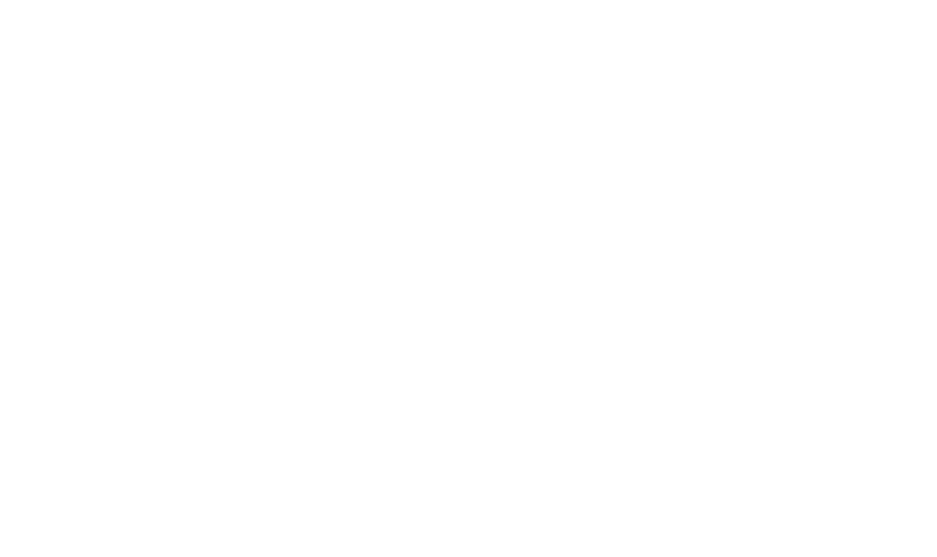
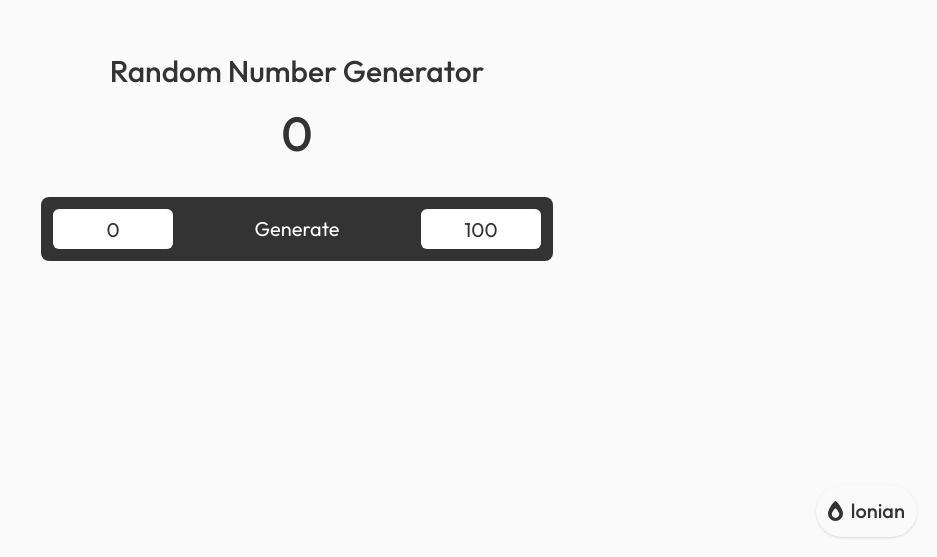
Before and after one commit to aurickwilliam/mini-projects, a React (Vite) app: page /random-number in a window 1280 px wide. Before the commit this address had no page. Shown: the part 243-800 px from the top of the page, without its empty margins (343-1280 px from the left). Built offline with nearby package versions, Linux system fonts and the light colour scheme.

Commit message:
Added Random Number Generator

```diff
--- a/src/App.jsx
+++ b/src/App.jsx
@@ -2,6 +2,7 @@ import { Routes, Route } from 'react-router-dom'
 import Home from './pages/Home'
 import CounterProgram from './pages/CounterProgram'
 import NumberGuessing from './pages/NumberGuessing'
+import RandomNumber from './pages/RandomNumber'
 
 export default function App() {
   return (
@@ -10,6 +11,7 @@ export default function App() {
         <Route path="/" element={<Home />} />
         <Route path="/counter-program" element={<CounterProgram />} />
         <Route path="/number-guessing" element={<NumberGuessing />} />
+        <Route path="/random-number" element={<RandomNumber />} />
       </Routes>
     </main>
   )
--- a/src/index.css
+++ b/src/index.css
@@ -7,6 +7,18 @@ body{
   padding: 0;
   box-sizing: border-box;
 }
+
+/* In your global CSS (e.g., index.css or app.css) */
+input[type="number"]::-webkit-inner-spin-button,
+input[type="number"]::-webkit-outer-spin-button {
+  -webkit-appearance: none;
+  margin: 0;
+}
+
+input[type="number"] {
+  -moz-appearance: textfield; /* Firefox */
+}
+
 
 @theme {
   --color-charcoal: #333333;
@@ -24,3 +36,9 @@ body{
     @apply mx-5 sm:mx-15 md:mx-30 lg:mx-40 xl:mx-50 2xl:mx-70
   }
 }
+
+@layer base {
+  button{
+    @apply bg-charcoal text-center text-white rounded-lg cursor-pointer
+  }
+}
--- a/src/pages/CounterProgram.jsx
+++ b/src/pages/CounterProgram.jsx
@@ -31,15 +31,15 @@ export default function CounterProgram() {
 
         {/* Buttons */}
         <div className='flex gap-10'>
-          <button onClick={handleDecreaseClick} className='bg-charcoal h-15 w-15 rounded-lg cursor-pointer transition ease-in-out hover:bg-gray-600 active:scale-90'>
+          <button onClick={handleDecreaseClick} className='h-15 w-15 transition ease-in-out hover:bg-gray-600 active:scale-90'>
             <FontAwesomeIcon icon={faMinus} className='text-white text-lg' />
           </button>
 
-          <button onClick={handleResetClick} className='bg-charcoal h-15 w-15 rounded-lg cursor-pointer transition ease-in-out hover:bg-gray-600 active:scale-90'>
+          <button onClick={handleResetClick} className='h-15 w-15 transition ease-in-out hover:bg-gray-600 active:scale-90'>
             <FontAwesomeIcon icon={faRotateRight} className='text-white text-lg' />
           </button>
 
-          <button onClick={handleIncreaseClick} className='bg-charcoal h-15 w-15 rounded-lg cursor-pointer transition ease-in-out hover:bg-gray-600 active:scale-90'>
+          <button onClick={handleIncreaseClick} className='h-15 w-15 transition ease-in-out hover:bg-gray-600 active:scale-90'>
             <FontAwesomeIcon icon={faPlus} className='text-white text-lg' />
           </button>
         </div>
--- a/src/pages/Home.jsx
+++ b/src/pages/Home.jsx
@@ -1,6 +1,8 @@
 import NavBar from "../components/NavBar"
 import ProjectCard from "../components/ProjectCard"
 import counterCover from "../assets/cover-img/counter-cover.png"
+import numberGuessingCover from "../assets/cover-img/number-guessing-cover.png"
+import randomNumberCover from "../assets/cover-img/random-number-cover.png"
 
 export default function Home() {
 
@@ -15,7 +17,13 @@ export default function Home() {
       title: "Number-Guessing Game",
       description: "Simple game where the user need to guess the number from 1 - 100",
       destination: "/number-guessing",
-      coverImg: counterCover,
+      coverImg: numberGuessingCover,
+    },
+    {
+      title: "Random-Number Generator",
+      description: "Simple number generator from X to X",
+      destination: "/random-number",
+      coverImg: randomNumberCover,
     }
   ]
 
@@ -35,7 +43,7 @@ export default function Home() {
 
         <div className="my-5 flex flex-col gap-5 md:grid grid-cols-2 xl:grid-cols-3">
           {
-            listProjects.map((project) => <ProjectCard project={project}/>)
+            listProjects.map((project, index) => <ProjectCard project={project} key={index}/>)
           }
         </div>
       </section>
--- a/src/pages/NumberGuessing.jsx
+++ b/src/pages/NumberGuessing.jsx
@@ -33,7 +33,6 @@ export default function NumberGuessing() {
     }
 
     if (parseInt(guess) === number) {
-      setHint("AYOOOO");
       setHaveGuessed(true);
       setNoGuess(prev => prev + 1);
     }
@@ -80,7 +79,7 @@ export default function NumberGuessing() {
             onChange={(e) => setGuess(e.target.value)}
             className="w-full h-10 p-2 text-center text-charcoal font-outfit border-2 border-charcoal rounded-lg"/>
 
-          <button type="submit" className="w-full bg-charcoal text-white font-outfit p-2 mt-3 rounded-lg cursor-pointer transition ease-in-out hover:bg-gray-600 active:scale-95">
+          <button type="submit" className="w-fullfont-outfit p-2 mt-3 transition ease-in-out hover:bg-gray-600 active:scale-95">
             Enter
           </button>
         </form>
--- /dev/null
+++ b/src/pages/RandomNumber.jsx
@@ -0,0 +1,62 @@
+import { FontAwesomeIcon } from "@fortawesome/react-fontawesome";
+import {faFireFlameSimple} from "@fortawesome/free-solid-svg-icons";
+
+import { useNavigate } from "react-router-dom";
+import { useState } from "react";
+
+export default function RandomNumber() {
+  const navigate = useNavigate();
+
+  const [min, setMin] = useState(0);
+  const [max, setMax] = useState(100);
+  const [number, setNumber] = useState(0);
+
+  const generateNumber = (min, max) => {
+    min = Math.ceil(min);
+    max = Math.floor(max);
+
+    let result = Math.floor(Math.random() * (max - min + 1)) + min;
+
+    return result;
+  }
+
+  const handleGenerateClick = (e) => {
+    if (max <= min) {
+      alert("Invalid Input!\nMaximum should not be less than or equal to Minimum.");
+      e.preventDefault();
+      return;
+    }
+
+    setNumber(generateNumber(min, max));
+  }
+
+  return (
+    <section className="h-screen bg-white-bg flex justify-center items-center">
+
+      <div className="flex flex-col text-center mx-5 max-w-lg">
+        <h1 className="text-2xl text-charcoal font-outfit font-medium lg:text-3xl">
+          Random Number Generator
+        </h1>
+
+        <h1 className="text-5xl text-charcoal font-outfit font-medium mt-5">
+          {number}
+        </h1>
+
+        <div className="bg-charcoal p-3 mt-10 rounded-lg flex gap-1">
+          <input type="number" value={min} onChange={(e) => setMin(e.target.value)} className="bg-white w-3/12 h-10 p-1 rounded-md text-center text-charcoal text-xl font-outfit focus:outline-0" />
+          <button onClick={handleGenerateClick} className="w-6/12 h-10 text-xl font-outfit transition ease-in-out hover:bg-gray-600 active:scale-95">
+            Generate
+          </button>
+          <input type="number" value={max} onChange={(e) => setMax(e.target.value)} className="bg-white w-3/12 h-10 p-1 rounded-md text-center text-charcoal text-xl font-outfit focus:outline-0" />
+        </div>
+      </div>
+
+      <div onClick={() => navigate("/")} className='absolute right-0 bottom-0 bg-white-bg m-5 p-3 flex items-center justify-center gap-2 rounded-4xl shadow-sm cursor-pointer'>
+        <FontAwesomeIcon icon={faFireFlameSimple} className='text-xl text-charcoal'/>
+        <h1 className='text-xl text-charcoal font-outfit font-medium'>
+          lonian
+        </h1>
+      </div>
+    </section>
+  )
+}
```
Also changed, not shown: src/assets/cover-img/number-guessing-cover.png (added), src/assets/cover-img/random-number-cover.png (added).
